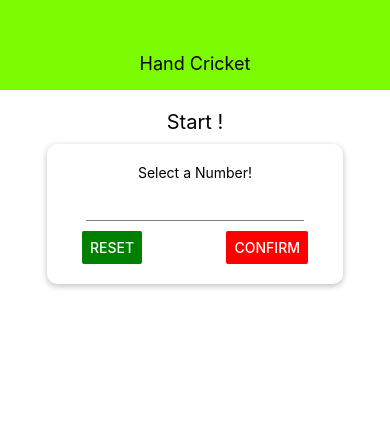
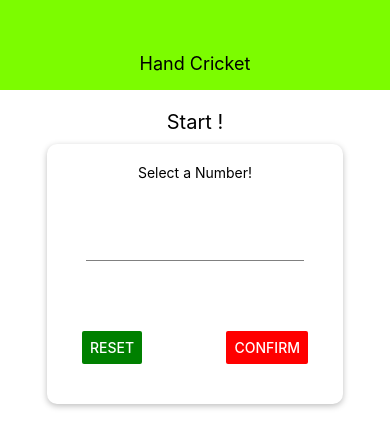
Before and after one commit to Ardad2/hand-cricket-mobile, a React Native app: screen / in a window 390 px wide. Shown: the top 448 px of the page. Built offline with nearby package versions, Linux system fonts and the light colour scheme.

Commit message:
tweaked the margins

```diff
--- a/components/Input.js
+++ b/components/Input.js
@@ -11,7 +11,7 @@ const styles = StyleSheet.create({
         height: 30,
         borderBottomColor: 'grey',
         borderBottomWidth: 1,
-        marginVertical: 10
+        marginVertical: 50
     }
 
 });
--- a/screens/StartGameScreen.js
+++ b/screens/StartGameScreen.js
@@ -41,7 +41,8 @@ const styles = StyleSheet.create({
         flexDirection: 'row',
         width: '100%',
         justifyContent: 'space-between',
-        paddingHorizontal: 15
+        paddingHorizontal: 15,
+        marginVertical: 20
     },
     button: {
         width: 100
```
